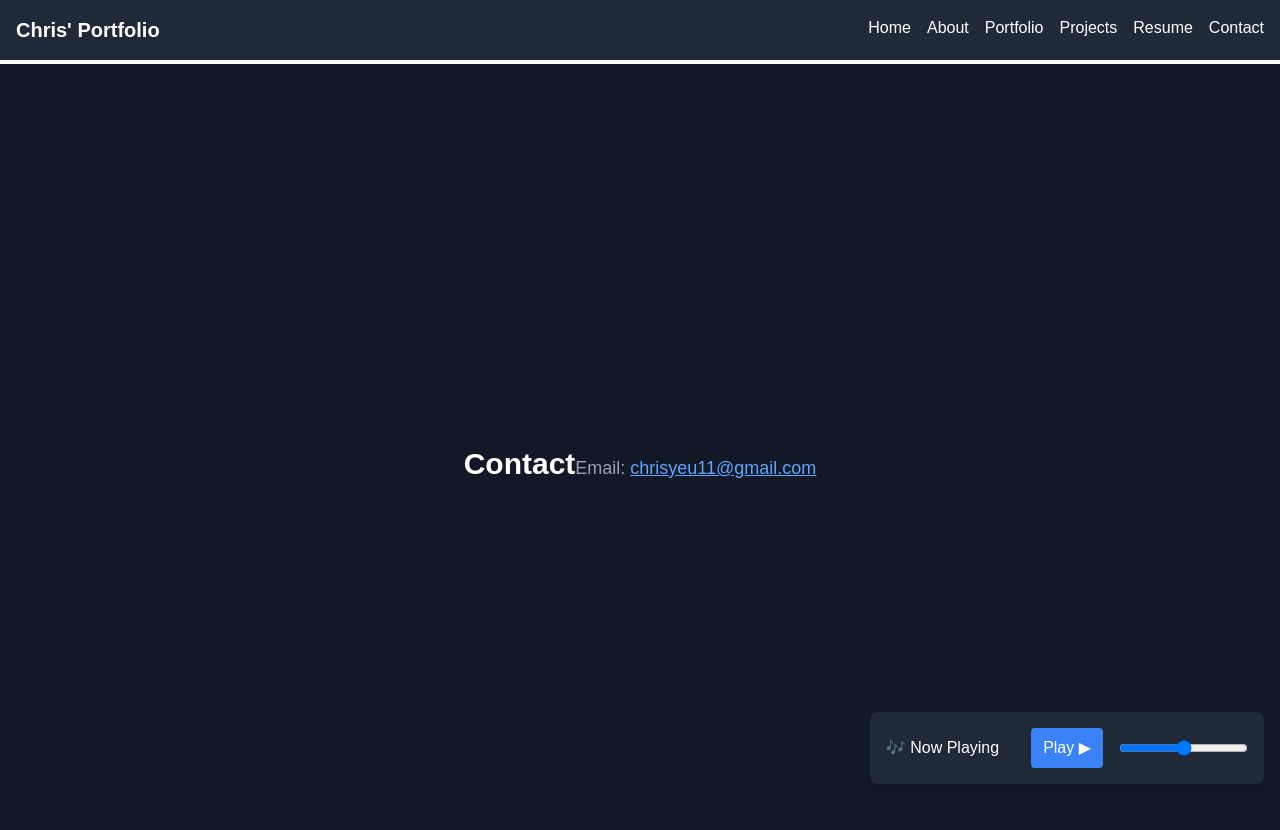
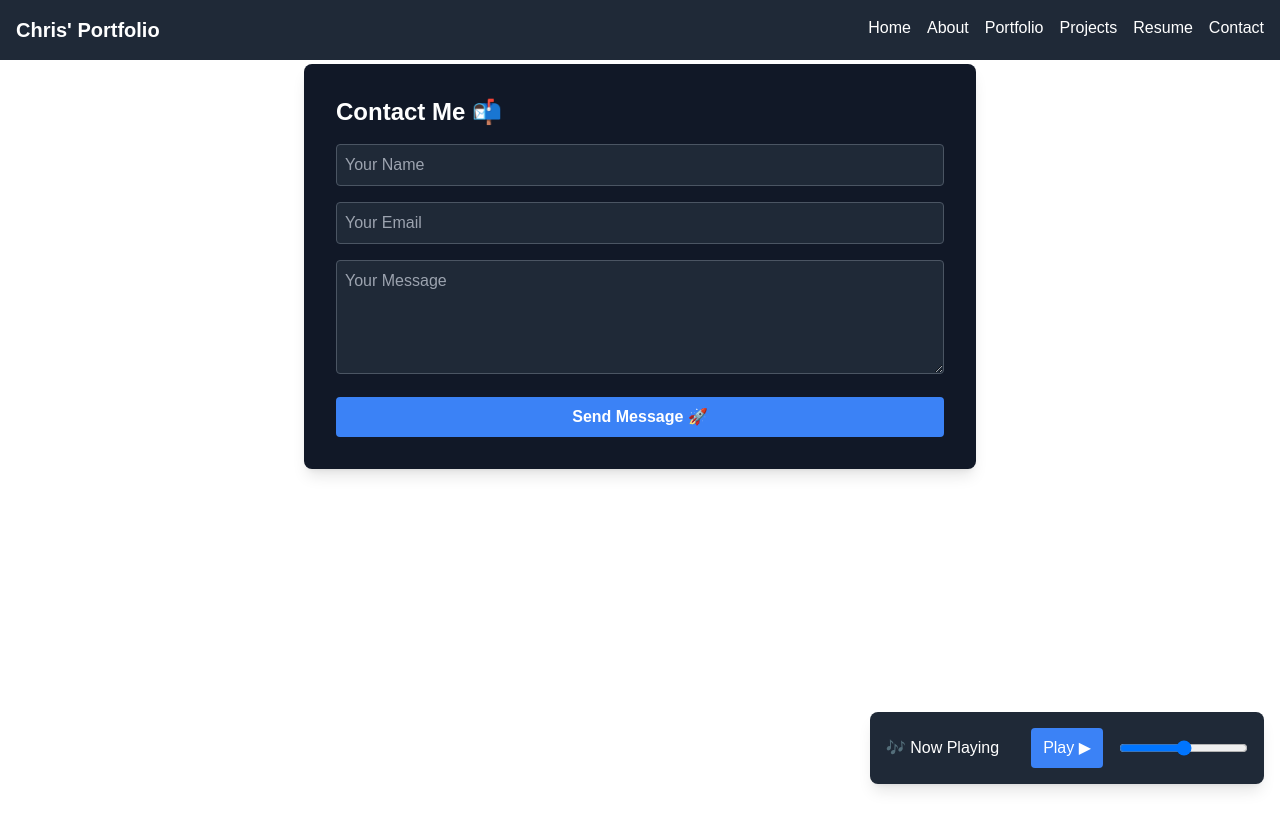
Before and after one commit to Chrisyeu11/my-portfolio, a Next.js app: page /contact in a window 1280 px wide. Shown: the top 830 px of the page. After the commit the page ends 800 px from the top, so only its background shows below. Built offline with nearby package versions, Linux system fonts and the light colour scheme.

Commit message:
Added Contact Form with API Route

```diff
--- a/app/contact/page.tsx
+++ b/app/contact/page.tsx
@@ -1,8 +1,77 @@
+"use client"; // Enables client-side rendering for form submission
+
+import { useState } from "react";
+
 export default function Contact() {
-    return (
-      <div className="min-h-screen flex items-center justify-center bg-gray-900 text-white">
-        <h1 className="text-3xl font-bold">Contact</h1>
-        <p className="mt-2 text-lg text-gray-400">Email: <a href="mailto:chrisyeu11@gmail.com" className="text-blue-400 underline">chrisyeu11@gmail.com</a></p>
-      </div>
-    );
-  }
+  const [formData, setFormData] = useState({ name: "", email: "", message: "" });
+  const [status, setStatus] = useState("");
+
+  const handleChange = (e: React.ChangeEvent<HTMLInputElement | HTMLTextAreaElement>) => {
+    setFormData({ ...formData, [e.target.name]: e.target.value });
+  };
+
+  const handleSubmit = async (e: React.FormEvent) => {
+    e.preventDefault();
+    setStatus("Sending...");
+
+    try {
+      const response = await fetch("/api/contact", {
+        method: "POST",
+        headers: { "Content-Type": "application/json" },
+        body: JSON.stringify(formData),
+      });
+
+      if (response.ok) {
+        setStatus("Message sent successfully! ✅");
+        setFormData({ name: "", email: "", message: "" });
+      } else {
+        setStatus("Failed to send message. ❌");
+      }
+    } catch (error) {
+      console.error("Error submitting form:", error);
+      setStatus("Something went wrong. ❌");
+    }
+  };
+
+  return (
+    <div className="max-w-2xl mx-auto p-8 bg-gray-900 text-white rounded-lg shadow-lg">
+      <h1 className="text-2xl font-bold mb-4">Contact Me 📬</h1>
+      <form onSubmit={handleSubmit} className="space-y-4">
+        <input
+          type="text"
+          name="name"
+          value={formData.name}
+          onChange={handleChange}
+          placeholder="Your Name"
+          required
+          className="w-full p-2 border border-gray-600 rounded bg-gray-800 text-white"
+        />
+        <input
+          type="email"
+          name="email"
+          value={formData.email}
+          onChange={handleChange}
+          placeholder="Your Email"
+          required
+          className="w-full p-2 border border-gray-600 rounded bg-gray-800 text-white"
+        />
+        <textarea
+          name="message"
+          value={formData.message}
+          onChange={handleChange}
+          placeholder="Your Message"
+          required
+          rows={4}
+          className="w-full p-2 border border-gray-600 rounded bg-gray-800 text-white"
+        ></textarea>
+        <button
+          type="submit"
+          className="w-full bg-blue-500 hover:bg-blue-600 text-white font-bold py-2 px-4 rounded"
+        >
+          Send Message 🚀
+        </button>
+      </form>
+      {status && <p className="mt-4 text-sm">{status}</p>}
+    </div>
+  );
+}
--- /dev/null
+++ b/app/contact/route.ts
@@ -0,0 +1,18 @@
+import { NextResponse } from "next/server";
+
+export async function POST(req: Request) {
+  try {
+    const { name, email, message } = await req.json();
+
+    // Example: Logging the message to the server (replace with email service)
+    console.log("📩 New Contact Form Submission:");
+    console.log(`🧑 Name: ${name}`);
+    console.log(`📧 Email: ${email}`);
+    console.log(`💬 Message: ${message}`);
+
+    return NextResponse.json({ success: true, message: "Message sent successfully!" }, { status: 200 });
+  } catch (error) {
+    console.error("Error processing contact form:", error);
+    return NextResponse.json({ success: false, message: "Error sending message." }, { status: 500 });
+  }
+}
```
